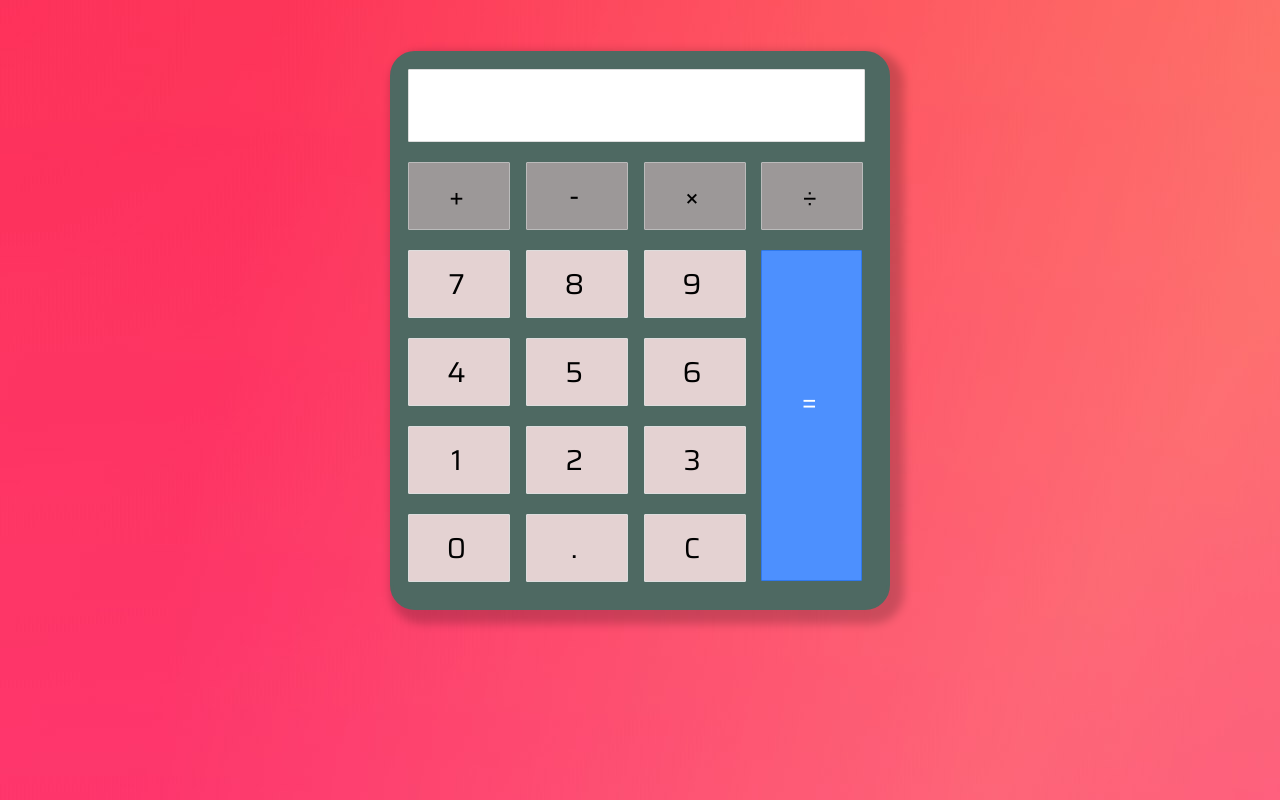
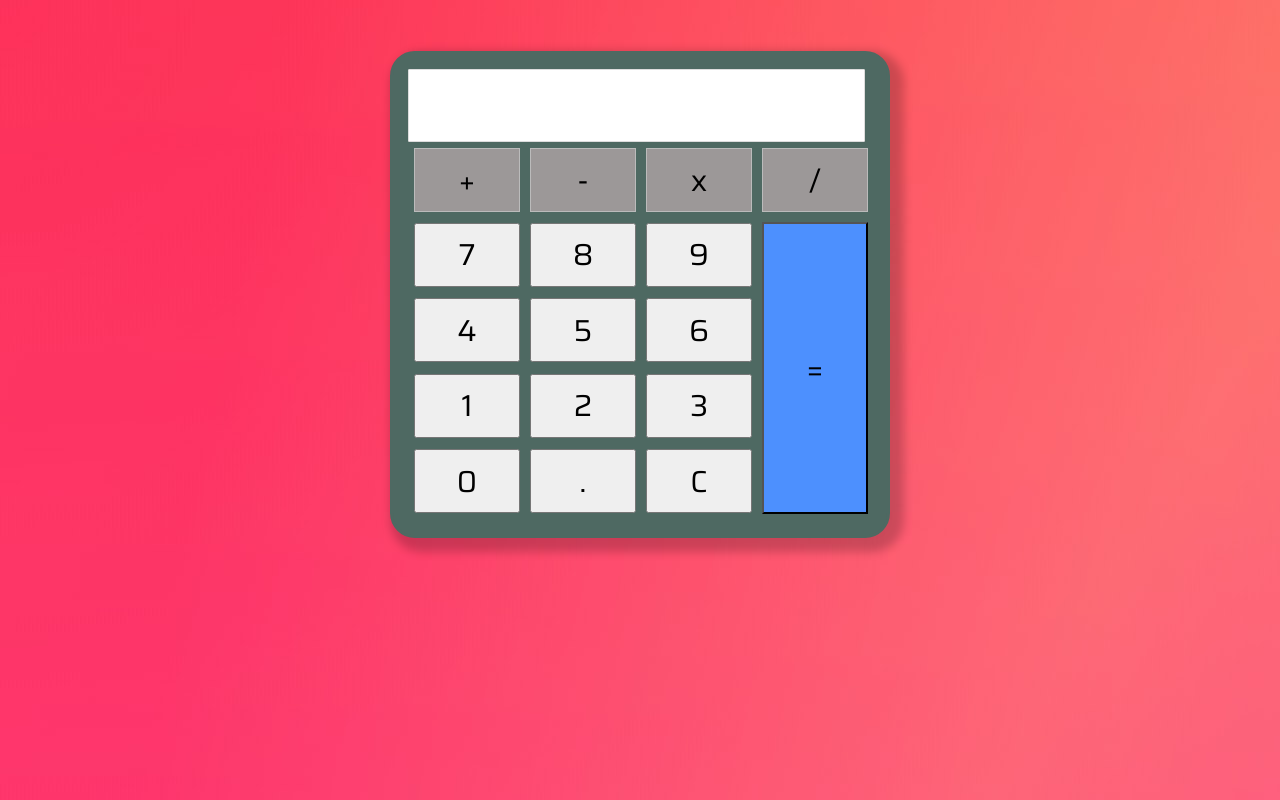
Before and after one commit to namanbisht08/Js-Calculator-FSD, a plain HTML site: page index.html in a window 1280 px wide. Drawn offline with Linux system fonts and the light colour scheme.

Commit message:
v1.1  with Js

```diff
--- a/index.html
+++ b/index.html
@@ -6,7 +6,6 @@
     <meta http-equiv="X-UA-Compatible" content="IE=edge" />
     <meta name="viewport" content="width=device-width, initial-scale=1.0" />
     <link rel="stylesheet" href="styles.css" />
-    <link rel="javascript" href="index.js" />
     <link rel="preconnect" href="https://fonts.gstatic.com">
     <link href="https://fonts.googleapis.com/css2?family=Saira&display=swap" rel="stylesheet">
     <title>Calculator</title>
@@ -14,41 +13,37 @@
 
 <body>
     <div class="calculator">
-        <div>
-            <input type="text" class="input" id="input">
-        </div>
-        <div class="buttons">
-            <div class="operators">
-                <div>+</div>
-                <div>-</div>
-                <div>&times;</div>
-                <div>&divide;</div>
-            </div>
-            <div class="leftPanel">
-                <div class="numbers">
-                    <div>7</div>
-                    <div>8</div>
-                    <div>9</div>
-                </div>
-                <div class="numbers">
-                    <div>4</div>
-                    <div>5</div>
-                    <div>6</div>
-                </div>
-                <div class="numbers">
-                    <div>1</div>
-                    <div>2</div>
-                    <div>3</div>
-                </div>
-                <div class="numbers">
-                    <div>0</div>
-                    <div>.</div>
-                    <div id="clear">C</div>
-                </div>
-            </div>
-            <div class="equal" id="result">=</div>
-        </div>
+            <input type="text" class="screen" id="screen">
+        <table>
+            <tr>
+                <td><button id="add">+</button></td>
+                <td><button id="min">-</button></td>
+                <td><button id="mul">x</button></td>
+                <td><button id="div">/</button></td>
+            </tr>
+            <tr>
+                <td><button>7</button></td>
+                <td><button>8</button></td>
+                <td><button>9</button></td>
+                <td rowspan="4"><button id="equalTo">=</button></td>
+            </tr>
+            <tr>
+                <td><button>4</button></td>
+                <td><button>5</button></td>
+                <td><button>6</button></td>
+            </tr>
+            <tr>
+                <td><button>1</button></td>
+                <td><button>2</button></td>
+                <td><button>3</button></td>
+            </tr>
+            <tr>
+                <td><button>0</button></td>
+                <td><button>.</button></td>
+                <td><button>C</button></td>
+            </tr>
+        </table>
     </div>
 </body>
-
+<script src="index.js"></script>
 </html>
--- a/index.js
+++ b/index.js
@@ -0,0 +1,26 @@
+let screen = document.getElementById('screen');
+buttons=document.querySelectorAll('button');
+let screenValue="";
+
+for(item of buttons){
+    item.addEventListener('click',(e)=>{
+        buttonText=e.target.innerText;
+        console.log('Button -> ',buttonText);
+        if(buttonText=='x'){
+            buttonText='*';
+            screenValue += buttonText;
+            screen.value = screenValue;
+        }
+        else if(buttonText=='C'){
+            screenValue = "";
+            screen.value = screenValue;
+        }
+        else if(buttonText=='='){
+            screen.value = eval(screenValue);
+        }
+        else{
+            screenValue += buttonText;
+            screen.value = screenValue;
+        }
+    })
+}
--- a/styles.css
+++ b/styles.css
@@ -1,7 +1,6 @@
 body {
   /* font-family: sans-serif; */
-  font-family: 'Saira', sans-serif;
-  /* background: linear-gradient(#141e30, #243b55); */
+  font-family: ' ', sans-serif;
   width: 500px;
   margin: 4% auto;
   letter-spacing: 5px;
@@ -17,7 +16,7 @@ body {
   border-radius: 25px;
 }
 
-.input {
+.screen {
   font-family: 'Saira', sans-serif;
   border: 1px solid #ddd;
   background-color: white;
@@ -38,7 +37,42 @@ body {
   box-shadow: inset 2px 2px 3px 2px rgba(0, 0, 0, 0.2);
 }
 
-.operators div {
+table{
+  margin : auto;
+}
+
+button{
+  font: 400 30.3333px Saira;
+  width: 106px;
+  height: 64px;
+  margin: 3px;
+}
+
+#add,#min,#mul,#div{
+  background-color: rgb(156, 152, 152);
+  border: 1px solid #bbb;
+  cursor: pointer;
+  transition: border-color .2s ease-in-out, background-color .2s, box-shadow .2s;
+}
+
+#add:hover,#min:hover,#mul:hover,#div:hover{
+  background-color: rgb(179, 174, 174);
+  box-shadow: 0px 1px 4px 0px rgba(0, 0, 0, 0.2);
+  border-color: rgb(71, 70, 70);
+}
+
+#add:active,#min:active,#mul:active,#div:active{
+  font-weight: bold;
+}
+
+#equalTo{
+  height: 292px;
+  background-color: #4d90fe;
+}
+
+
+
+/* .operators div {
   display: inline-block;
   border: 1px solid #bbb;
   border-radius: 1px;
@@ -48,7 +82,6 @@ body {
   margin: 20px 4px 10px 0;
   cursor: pointer;
   background-color: rgb(156, 152, 152);
-  transition: border-color .2s ease-in-out, background-color .2s, box-shadow .2s;
 }
 
 .operators div:hover {
@@ -114,4 +147,4 @@ div.equal:hover {
 
 div.equal:active {
   font-weight: bold;
-}
+} */
```
